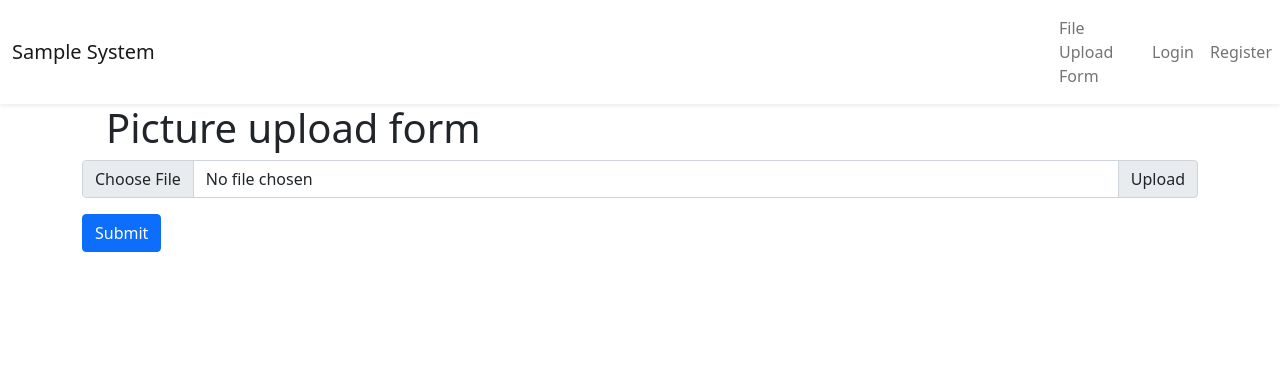
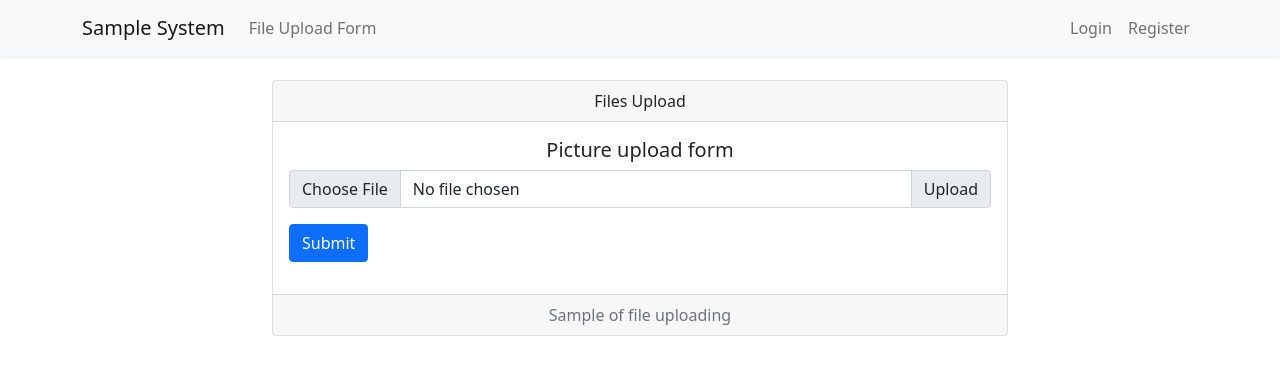
Before and after one commit to marius3344/PHP_Teorija, a PHP site: page /PHP_teorija/sample_system/views/file_upload.php in a window 1280 px wide. Shown: the top 375 px of the page. Run offline with PHP 8.4, Linux system fonts and the light colour scheme; some libraries are stand-ins or nearby versions.

Commit message:
Bootsrap fixes

```diff
--- a/Sample_system/layout/footer.php
+++ b/Sample_system/layout/footer.php
@@ -1,8 +1,7 @@
 
-<!-- JavaScript Bundle with Popper -->
-<script src="https://cdn.jsdelivr.net/npm/bootstrap@5.1.3/dist/js/bootstrap.bundle.min.js"
-        integrity="sha384-ka7Sk0Gln4gmtz2MlQnikT1wXgYsOg+OMhuP+IlRH9sENBO0LRn5q+8nbTov4+1p" crossorigin="anonymous">
-    </script>
+<script src="https://code.jquery.com/jquery-3.2.1.slim.min.js" integrity="sha384-KJ3o2DKtIkvYIK3UENzmM7KCkRr/rE9/Qpg6aAZGJwFDMVNA/GpGFF93hXpG5KkN" crossorigin="anonymous"></script>
+<script src="https://cdnjs.cloudflare.com/ajax/libs/popper.js/1.12.9/umd/popper.min.js" integrity="sha384-ApNbgh9B+Y1QKtv3Rn7W3mgPxhU9K/ScQsAP7hUibX39j7fakFPskvXusvfa0b4Q" crossorigin="anonymous"></script>
+<script src="https://maxcdn.bootstrapcdn.com/bootstrap/4.0.0/js/bootstrap.min.js" integrity="sha384-JZR6Spejh4U02d8jOt6vLEHfe/JQGiRRSQQxSfFWpi1MquVdAyjUar5+76PVCmYl" crossorigin="anonymous"></script>
 
 </body>
 </html>
--- a/Sample_system/layout/header.php
+++ b/Sample_system/layout/header.php
@@ -9,23 +9,20 @@
     <!-- CSS only -->
     <link href="https://cdn.jsdelivr.net/npm/bootstrap@5.1.3/dist/css/bootstrap.min.css" rel="stylesheet"
         integrity="sha384-1BmE4kWBq78iYhFldvKuhfTAU6auU8tT94WrHftjDbrCEXSU1oBoqyl2QvZ6jIW3" crossorigin="anonymous">
+
 </head>
 
 <body>
 
-    <nav class="navbar navbar-expand-md navbar-light bg-white shadow-sm">
-        <div class="container">
-            <a href="http://localhost/PHP_teorija/sample_system/" class="navbar-brand">Sample System</a>
-        </div>
-        <div class="collapse navbar-collapse" id="navbarSupportedContent">
+    <nav class="navbar navbar-expand-lg navbar-light bg-light shadow-sm">
+    <div class="container">
+        <a href="http://localhost/PHP_teorija/sample_system/" class="navbar-brand">Sample System</a>
+        <button class="navbar-toggler" type="button" data-toggle="collapse" data-target="#navbarItems" aria-controls="navbarItems" aria-expanded="false" aria-label="Toggle navigation">
+            <span class="navbar-toggler-icon"></span>
+        </button>
+        <div class="collapse navbar-collapse" id="navbarItems">
             <!-- Menu items -->
             <ul class="navbar-nav me-auto">
-                <li class="nav-item">
-
-                </li>
-                &nbsp;
-                &nbsp;
-                &nbsp;
                 <li class="nav-item">
                     <a href="http://localhost/PHP_teorija/sample_system/views/file_upload.php" class="nav-link">File Upload Form</a>
                 </li>
@@ -42,4 +39,8 @@
             </ul>
 
         </div>
+        </div>
     </nav>
+
+
+    </script>
--- a/Sample_system/views/file_upload.php
+++ b/Sample_system/views/file_upload.php
@@ -1,10 +1,15 @@
 <?php
 include '../layout/header.php';
 ?>
-<div class="container">
-    <div class="container row col-lg-12">
-        <h1 class="display-6">Picture upload form</h1>
+<div class="container py-4">
+    <div class="row justify-content-center">
+        <div class="col-md-8">
+            <div class="card text-center">
+            <div class="card-header">
+                Files Upload
             </div>
+            <div class="card-body">
+                <h5 class="card-title">Picture upload form</h5>
                 <form action="../scripts/upload.php" method="POST" enctype="multipart/form-data">
                     <div class="input-group mb-3">
                         <input type="file" class="form-control" id="inputGroupFile02" name="pictureToUpload">
@@ -15,7 +20,13 @@ include '../layout/header.php';
                     </div>
                 </form>
             </div>
-
+            <div class="card-footer text-muted">
+                Sample of file uploading
+            </div>
+            </div>
+        </div>
+    </div>
+</div>
 
 
 
```
Also changed, not shown: Sample_system/index.php (+13 -6 lines). Lines whose indentation alone changed are shown as unchanged.
